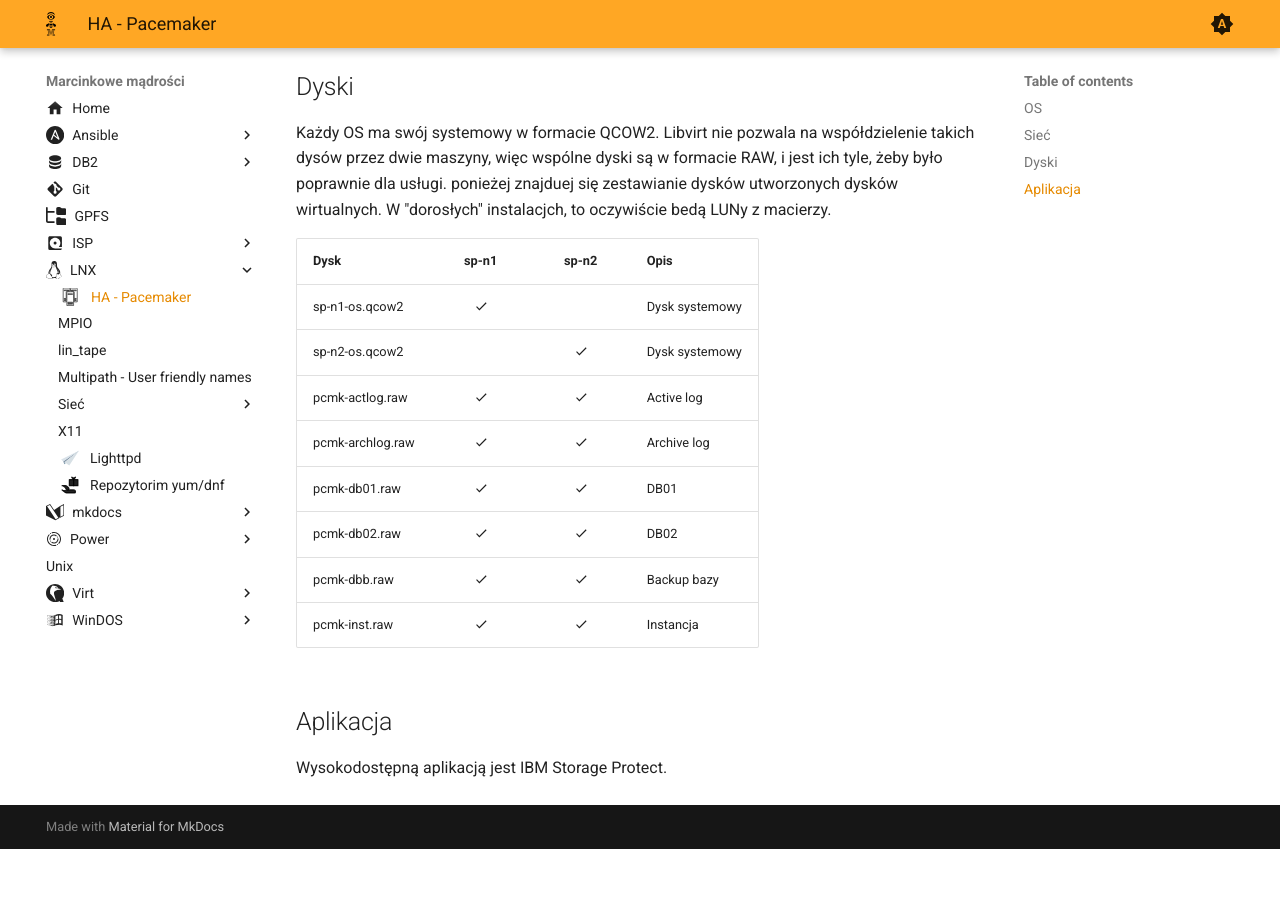
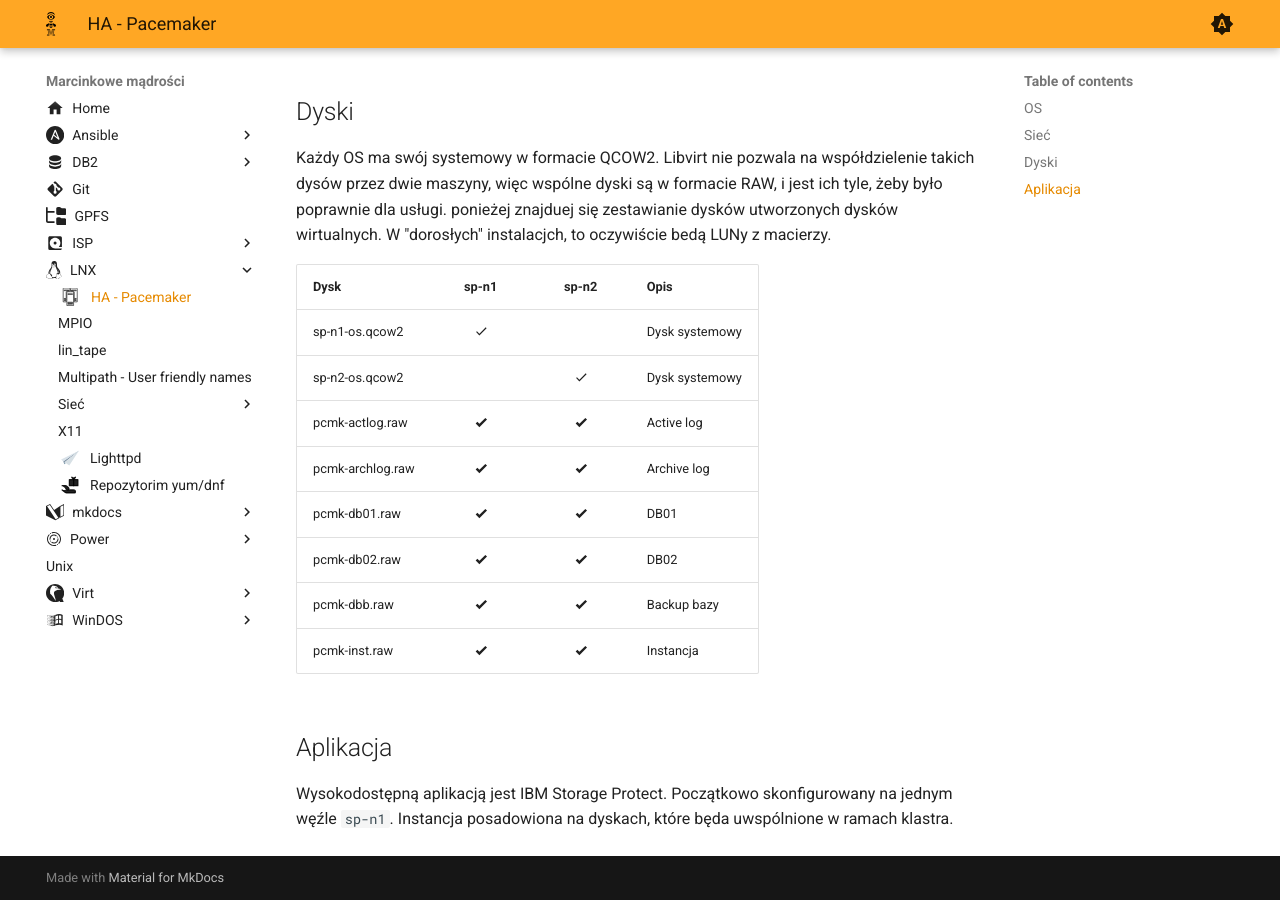
Before and after one commit to stecenator/notki, an MkDocs documentation site: the page built from docs/LNX/ha.md, in a window 1280 px wide and 900 px high, scrolled down 1126 px. Built offline with MkDocs 1.6.1 and Material for MkDocs 9.7.7, drawn with Linux system fonts in a browser that asks for light colours; before the commit the page ends 1975 px from its top, so only the background shows below that; some of the changed text lies outside the part shown.

Commit message:
przesiadka na parter

```diff
--- a/docs/LNX/ha.md
+++ b/docs/LNX/ha.md
@@ -18,7 +18,7 @@
 
     ---
 
-    Sklonowany z jednego źródła według [:fontawesome-regular-hand-point-right: tego artykułu](../virt/qemu-img.md#konwersja-zlinkowanego-klona-do-niezaleznej-kopii).
+    Sklonowany z jednego źródła według [:fontawesome-regular-hand-point-right: tego opisu](../virt/qemu-img.md#konwersja-zlinkowanego-klona-do-niezaleznej-kopii).
 
 -   :material-ip-network:{ .lg .middle } [__Sieć__](#siec)
 
@@ -38,6 +38,12 @@
     ---
 
     W klastrze będzie działać :IBM-bw: Storage Protect.
+
+-   :material-source-commit-start:{ .lg .middle } [__Start__](#aplikacja)
+
+    ---
+
+    Zaczynam od [konfiguracji stand-alone ISP na jednym nodzie](../ISP/setup_instance.md). W ramach procedury przenoszę ISP przenoszę do klastra.
 
 </div>
 
@@ -59,17 +65,17 @@
 
 Każdy OS ma swój systemowy w formacie QCOW2. Libvirt nie pozwala na współdzielenie takich dysów przez dwie maszyny, więc wspólne dyski są w formacie RAW, i jest ich tyle, żeby było poprawnie dla usługi. ponieżej znajduej się zestawianie dysków utworzonych dysków wirtualnych. W "dorosłych" instalacjch, to oczywiście bedą LUNy z macierzy.
 
-| Dysk             | sp-n1            | sp-n2             | Opis |
-| :---             | :---:            | :---:             | :--- |
-| sp-n1-os.qcow2   | :material-check: |                   | Dysk systemowy |
-| sp-n2-os.qcow2   |                  | :material-check:  | Dysk systemowy |
-| pcmk-actlog.raw  | :material-check: | :material-check:  | Active log |
-| pcmk-archlog.raw | :material-check: | :material-check:  | Archive log |
-| pcmk-db01.raw    | :material-check: | :material-check:  | DB01 |
-| pcmk-db02.raw    | :material-check: | :material-check:  | DB02 |
-| pcmk-dbb.raw     | :material-check: | :material-check:  | Backup bazy |
-| pcmk-inst.raw    | :material-check: | :material-check:  | Instancja |
+| Dysk             | sp-n1                 | sp-n2                  | Opis |
+| :---             | :---:                 | :---:                  | :--- |
+| sp-n1-os.qcow2   | :material-check:      |                        | Dysk systemowy |
+| sp-n2-os.qcow2   |                       | :material-check:       | Dysk systemowy |
+| pcmk-actlog.raw  | :material-check-bold: | :material-check-bold:  | Active log |
+| pcmk-archlog.raw | :material-check-bold: | :material-check-bold:  | Archive log |
+| pcmk-db01.raw    | :material-check-bold: | :material-check-bold:  | DB01 |
+| pcmk-db02.raw    | :material-check-bold: | :material-check-bold:  | DB02 |
+| pcmk-dbb.raw     | :material-check-bold: | :material-check-bold:  | Backup bazy |
+| pcmk-inst.raw    | :material-check-bold: | :material-check-bold:  | Instancja |
 
 ## Aplikacja
 
-Wysokodostępną aplikacją jest IBM Storage Protect.
+Wysokodostępną aplikacją jest IBM Storage Protect. Początkowo skonfigurowany na jednym węźle `sp-n1`. Instancja posadowiona na dyskach, które będa uwspólnione w ramach klastra.
```
Also changed, not shown: docs/LNX/README.md (+9 -2 lines).
